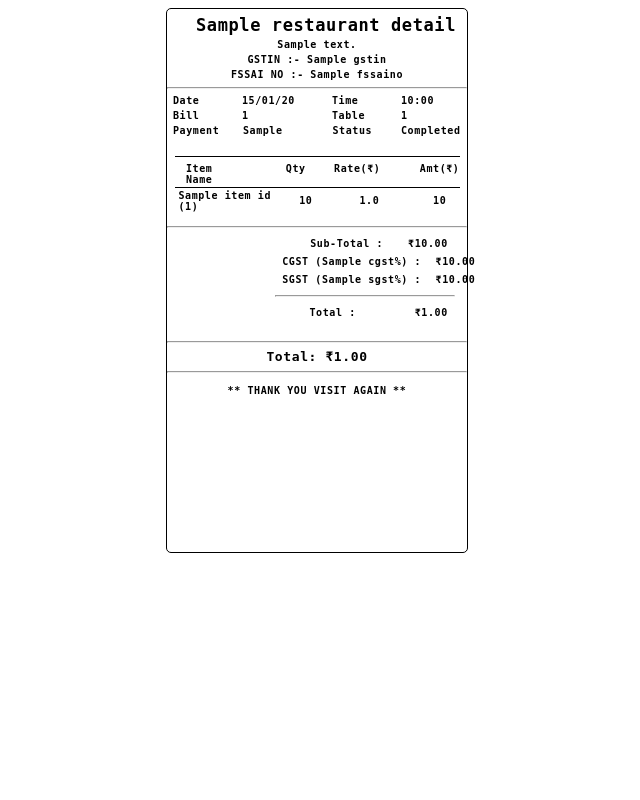
After one commit to adyantqubit/RestroScans, a Django app: template backend/admin_app/templates/admin/receipt.html in a window 1280 px wide. The commit adds this page. Shown: the whole page, without its empty margins (323-963 px from the left). Run offline with Django 4.2, Linux system fonts and the light colour scheme; the template is opened without the code that fills it: most values are stand-ins (such as "Sample title", 1, 10 or a date in 2020); parts of the project's set-up code (start-up, migrations or seed data) failed here and were passed over.

Commit message:
Commit by Om on 04-05-23

```diff
--- /dev/null
+++ b/backend/admin_app/templates/admin/receipt.html
@@ -0,0 +1,307 @@
+<!-- Created by Om on 04-05-23 for print the bill-->
+{% load admintemplates %}
+<html>
+
+<head>
+  <meta charset="utf-8">
+  <title>Invoice</title>
+</head>
+<style>
+  .billingContainer {
+    font-family: monospace;
+    letter-spacing: 0.6px;
+    width: 300px;
+    height: auto;
+    margin: 0 auto;
+    border-radius: 5px;
+    padding: 2px 0;
+    padding-bottom: 150px;
+    border: 1px solid black;
+  }
+
+  .inLineContainer {
+    min-width: 100%;
+    min-height: 10px;
+    margin: 4px 0;
+    display: flex;
+    justify-content: space-between;
+  }
+
+  .Hotellabel {
+    min-width: 100%;
+    font-size: 17px;
+    font-weight: 900;
+    padding: 0 3%;
+    text-align: center;
+  }
+
+  .centerLabel {
+    min-width: 100%;
+    font-size: 10px;
+    font-weight: 700;
+    text-align: center;
+  }
+
+  .label {
+    min-width: 15%;
+    font-size: 10px;
+    font-weight: 700;
+    padding: 0 2%;
+    text-align: start;
+    white-space: nowrap;
+  }
+
+  .text {
+    min-width: 22%;
+    word-break: break-all;
+    font-size: 10px;
+    font-weight: 600;
+    text-align: left;
+  }
+
+  .tableHeader {
+    height: 30px;
+    width: 95%;
+    margin: auto;
+    border-top: 1px solid black;
+    margin-top: 20px;
+    border-bottom: 1px solid black;
+    display: flex;
+    gap: 8px;
+  }
+
+  .titleHeading {
+    font-size: 10px;
+    width: 40%;
+    padding: 2% 0% 2% 4%;
+
+    font-weight: 600;
+    text-align: start;
+  }
+
+  .quantityHeading {
+    font-size: 10px;
+    width: 20%;
+    padding: 2% 0% 2% 12%;
+    font-weight: 600;
+  }
+
+  .rateHeading {
+    font-size: 10px;
+    width: 20%;
+    padding: 2% 4%;
+    font-weight: 600;
+  }
+
+  .totalHeading {
+    font-size: 10px;
+    width: 20%;
+    padding: 2% 0% 4% 7%;
+    font-weight: 600;
+  }
+
+  .tableContents {
+    min-height: 30px;
+    width: 95%;
+    margin: 0 auto;
+    margin: 1px 0 !important;
+    display: flex;
+    gap: 4px;
+  }
+
+  .titleText {
+    font-size: 10px;
+    width: 58% !important;
+    padding: 0.5% 4%;
+    font-weight: 600;
+  }
+
+  .quantityText {
+    font-size: 10px;
+    width: 5%;
+    padding: 2% 2%;
+    font-weight: 600;
+  }
+
+  .rateText {
+    font-size: 10px;
+    width: 30%;
+    padding: 2% 2%;
+    font-weight: 600;
+    text-align: end;
+    white-space: nowrap;
+  }
+
+  .totalText {
+    font-size: 10px;
+    width: 30%;
+    padding: 2% 2%;
+    font-weight: 600;
+    text-align: end;
+    white-space: nowrap;
+  }
+
+  .CalculationBoxContainer {
+    width: 100%;
+    height: 100px;
+    display: flex;
+    justify-content: flex-end;
+  }
+
+  .calculationBox {
+    width: 60%;
+    margin-right: 4%;
+    margin-bottom: 2%;
+    height: 100px;
+  }
+
+  .calculationLine {
+    display: flex;
+    align-items: center;
+    justify-content: space-between;
+  }
+
+  .calculationLabel {
+    font-size: 10px;
+    width: 20%;
+    padding: 2% 4%;
+    font-weight: 600;
+    width: 100%;
+    white-space: nowrap;
+    text-align: center
+  }
+
+  .calculationText {
+    width: 50%;
+    text-align: end;
+    font-size: 10px;
+    white-space: nowrap;
+    padding: 2% 4%;
+    font-weight: 600;
+  }
+
+  .TotalBoxContainer {
+    width: 100%;
+    height: auto;
+    padding: 0 0;
+    display: flex;
+    font-weight: bold;
+    justify-content: center;
+
+  }
+</style>
+
+<body>
+  <div class="billingContainer">
+    <div class="inLineContainer">
+      <div class="Hotellabel" style="text-align:center;">
+
+        {{ restaurant_details.name }}
+
+      </div>
+    </div>
+    <div class="inLineContainer" style="text-align:center;">
+      <div class="centerLabel">{{ restaurant_details.address }} </div>
+    </div>
+
+    {% for settings in restaurant_settings %}
+    <div class="inLineContainer">
+      <div class="centerLabel">GSTIN :- {{ settings.gstin }}</div>
+    </div>
+    <div class="inLineContainer">
+      <div class="centerLabel">FSSAI NO :- {{ settings.fssaino }}</div>
+    </div>
+    {% endfor %}
+    <hr>
+
+    <div class="inLineContainer">
+      <div class="label">Date </div>
+      <div class="text"> {{ order.date|date:"d/m/y" }}</div>
+      <div class="label">Time </div>
+      <div class="text"> {{ order.date|date:"H:i" }}</div>
+
+    </div>
+    <div class="inLineContainer">
+      <div class="label">Bill </div>
+      <div class="text"> {{ order.order_id }}</div>
+      <div class="label">Table </div>
+      <div class="text"> {{ order.table_number }}</div>
+
+    </div>
+    <!-- <div class="inLineContainer">
+      <div class="label">Pax </div>
+      <div class="text"> {{ order.pax }}</div>
+      <div class="label">Sess </div>
+      <div class="text"> {{ order.sess }}</div>
+    </div>
+    <div class="inLineContainer">
+      <div class="label">Dshr </div>
+      <div class="text"> {{ order.dshr }}</div>
+      <div class="label">Capt </div>
+      <div class="text"> {{ order.capt }}</div>
+    </div> -->
+    <div class="inLineContainer">
+      <div class="label">Payment </div>
+      <div class="text"> {{ order.payment_mode }}</div>
+      <div class="label">Status </div>
+      <div class="text"> {{ order.payment_status }}</div>
+    </div>
+    <div class="tableHeader">
+      <div class="titleHeading"> Item Name</div>
+      <div class="quantityHeading">Qty</div>
+      <div class="rateHeading">Rate(₹) </div>
+      <div class="totalHeading">Amt(₹)</div>
+    </div>
+
+    {% for item in order_items %}
+    <div class="tableContents">
+      <div class="titleText">{{ item.item_id.name }} ({{ item.serving_size }})</div>
+      <div class="quantityText">{{ item.quantity }}</div>
+      <div class="rateText">{{ item.price|divide:item.quantity }}</div>
+      <div class="totalText">{{ item.price }}</div>
+    </div>
+    {% endfor %}
+
+
+    <hr>
+
+    <div class='CalculationBoxContainer'>
+      <div class="calculationBox">
+        <div class="calculationLine">
+          <div class="calculationLabel" style="text-align:right"> Sub-Total :</div>
+          <div class="calculationText">₹{{ sub_total|floatformat:2 }}</div>
+        </div>
+        {% for settings in restaurant_settings %}
+        <div class="calculationLine">
+          <div class="calculationLabel"> CGST ({{ settings.cgst }}%) :</div>
+          <div class="calculationText">₹{{order.cgst|floatformat:2}} </div>
+        </div>
+        <div class="calculationLine">
+          <div class="calculationLabel"> SGST ({{ settings.sgst }}%) :</div>
+          <div class="calculationText">₹{{order.sgst|floatformat:2}} </div>
+        </div>
+        <hr>
+        <div class="calculationLine">
+          <div class="calculationLabel"> Total :</div>
+          <div class="calculationText">₹{{total_amount|floatformat:2}}</div>
+        </div>
+        {% endfor %}
+      </div>
+    </div>
+    <hr>
+    <div class="TotalBoxContainer">
+      Total: ₹{{ total_amount|floatformat:2 }}
+    </div>
+
+    <hr>
+    <div class="calculationLine">
+      <div class="calculationLabel">
+        ** THANK YOU VISIT AGAIN **
+      </div>
+    </div>
+
+  </div>
+</body>
+
+</html>
+</div>
--- a/backend/admin_app/templatetags/admintemplates.py
+++ b/backend/admin_app/templatetags/admintemplates.py
@@ -174,3 +174,14 @@ def getTodaysOrders(context):
     }
 
 # End of code addition by Ashish Dewangan on 26-04-2023
+
+# Added by - Om on 03-05-2023
+# Reason - To divide total amount by quantity in receipt
+
+@register.filter
+def divide(value, arg):
+    try:
+        return float(value) / float(arg)
+    except (ValueError, ZeroDivisionError):
+        return None
+# End of addition
--- a/backend/requirements.txt
+++ b/backend/requirements.txt
@@ -9,3 +9,4 @@ PyQRCode==1.2.1
 django-ckeditor==6.5.1
 fcm-django==1.0.12
 firebase-admin==5.4.0
+weasyprint==54.0
```
Also changed, not shown: backend/admin_app/templates/admin/index.html (+29 -0 lines), backend/admin_app/templates/admin/order.html (added, +168 -0 lines), backend/backend/settings.py (+6 -1 lines), backend/tenant_app/admin.py (+34 -2 lines), backend/tenant_app/urls.py (+9 -0 lines), backend/tenant_app/views.py (+111 -0 lines).
